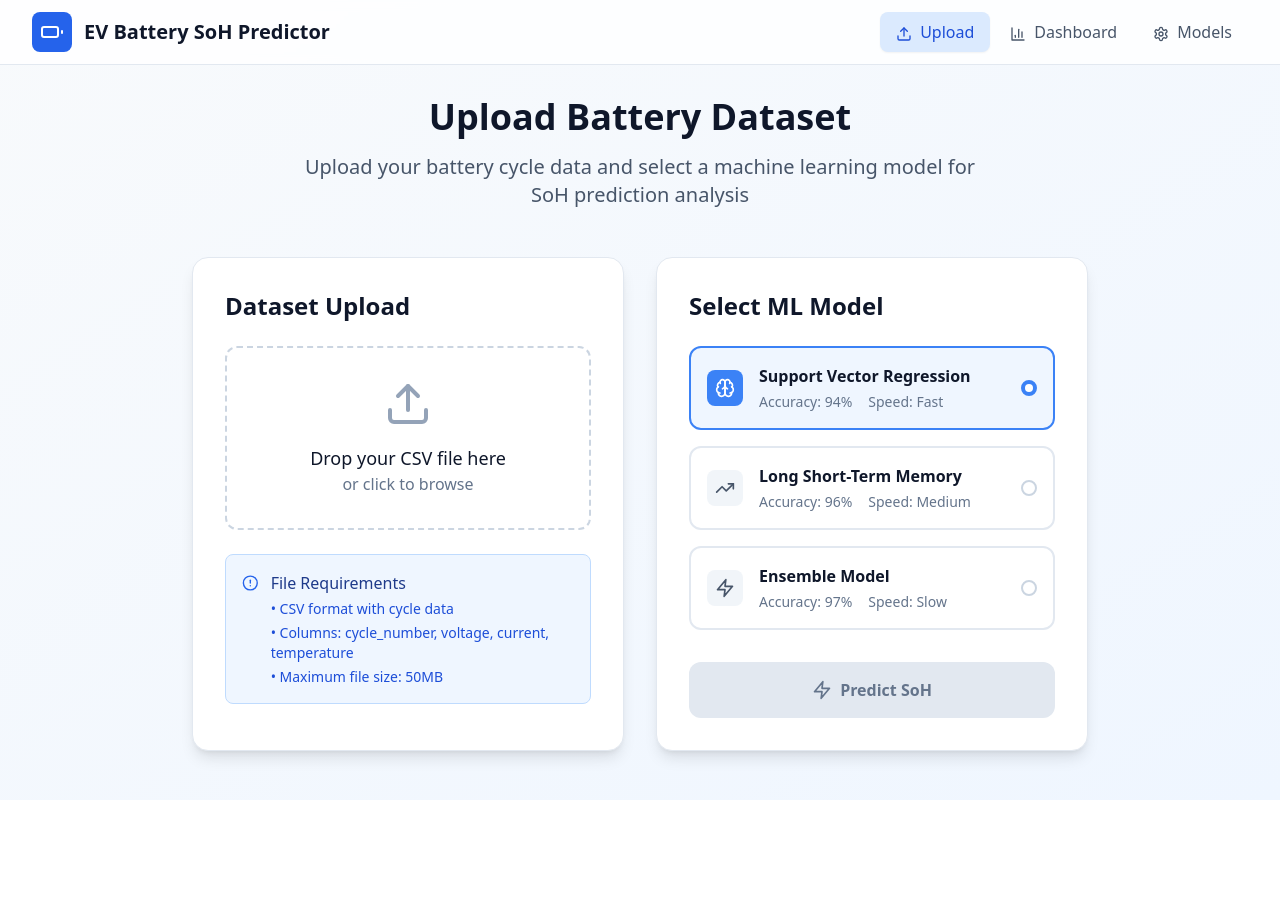
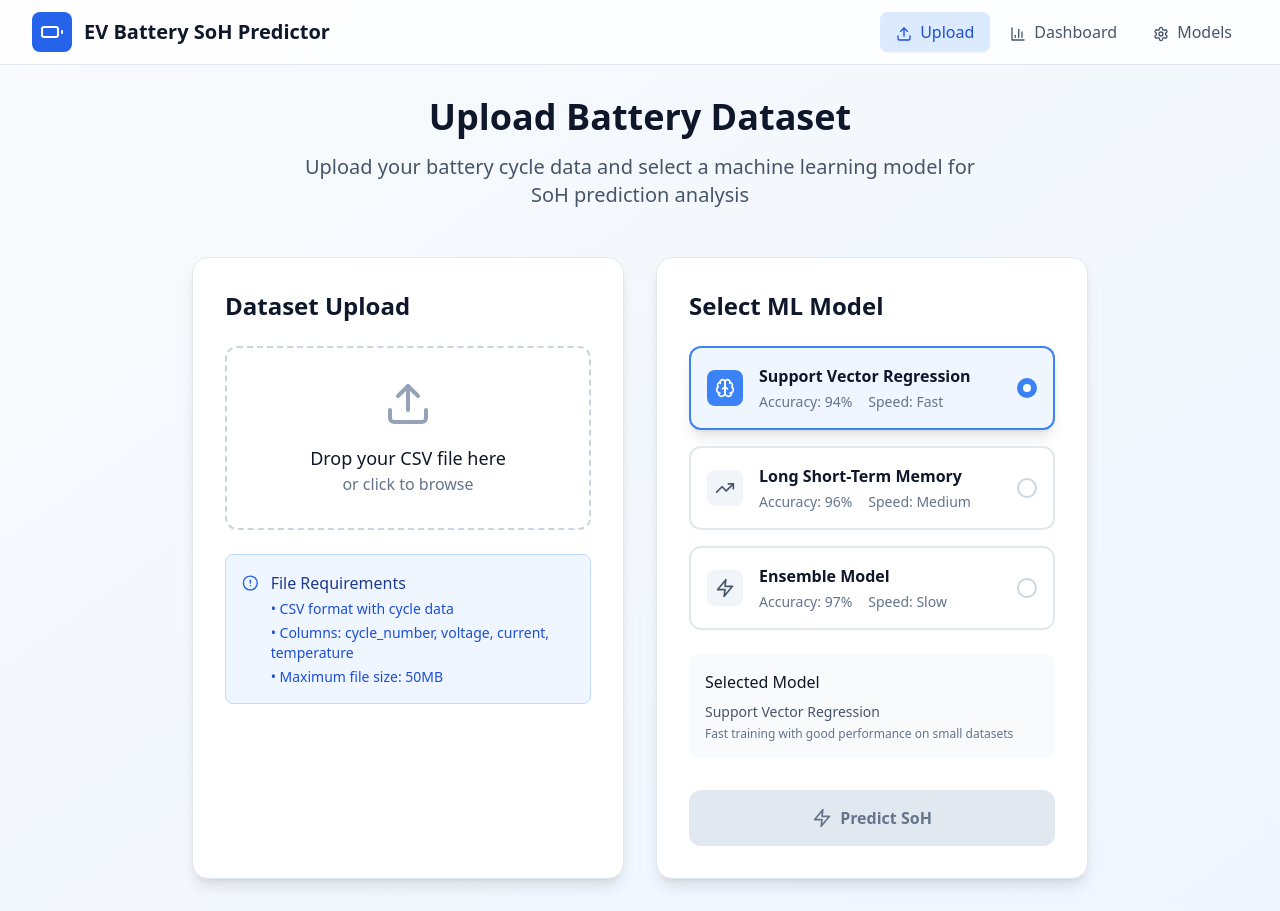
Before and after one commit to sharvesh1401/BattSense, a React (Vite) app: page / in a window 1280 px wide. Both pictures are taken after a click on the button "Upload Battery Dataset". Before the commit the page ends 800 px from the top, so only its background shows below. Built offline with nearby package versions, Linux system fonts and the light colour scheme.

Commit message:
Fix model selection functionality

```diff
--- a/src/components/UploadSection.tsx
+++ b/src/components/UploadSection.tsx
@@ -48,6 +48,10 @@ const UploadSection: React.FC<UploadSectionProps> = ({ onFileUpload, selectedMod
     }
   };
 
+  const handleModelSelect = (modelId: string) => {
+    onModelChange(modelId);
+  };
+
   const handleUpload = () => {
     if (selectedFile) {
       setIsProcessing(true);
@@ -73,7 +77,7 @@ const UploadSection: React.FC<UploadSectionProps> = ({ onFileUpload, selectedMod
           <h3 className="text-2xl font-semibold text-slate-900 mb-6">Dataset Upload</h3>
 
           <div
-            className={`border-2 border-dashed rounded-xl p-8 text-center transition-all duration-200 ${
+            className={`relative border-2 border-dashed rounded-xl p-8 text-center transition-all duration-200 ${
               dragOver
                 ? 'border-blue-500 bg-blue-50'
                 : selectedFile
@@ -137,19 +141,21 @@ const UploadSection: React.FC<UploadSectionProps> = ({ onFileUpload, selectedMod
           <div className="space-y-4">
             {models.map((model) => {
               const IconComponent = model.icon;
+              const isSelected = selectedModel === model.id;
+
               return (
                 <div
                   key={model.id}
-                  className={`p-4 rounded-xl border-2 cursor-pointer transition-all duration-200 ${
-                    selectedModel === model.id
-                      ? 'border-blue-500 bg-blue-50'
+                  className={`p-4 rounded-xl border-2 cursor-pointer transition-all duration-200 hover:shadow-md ${
+                    isSelected
+                      ? 'border-blue-500 bg-blue-50 shadow-lg'
                       : 'border-slate-200 hover:border-slate-300'
                   }`}
-                  onClick={() => onModelChange(model.id)}
+                  onClick={() => handleModelSelect(model.id)}
                 >
                   <div className="flex items-center space-x-4">
-                    <div className={`p-2 rounded-lg ${
-                      selectedModel === model.id ? 'bg-blue-500 text-white' : 'bg-slate-100 text-slate-600'
+                    <div className={`p-2 rounded-lg transition-colors ${
+                      isSelected ? 'bg-blue-500 text-white' : 'bg-slate-100 text-slate-600'
                     }`}>
                       <IconComponent className="h-5 w-5" />
                     </div>
@@ -160,19 +166,32 @@ const UploadSection: React.FC<UploadSectionProps> = ({ onFileUpload, selectedMod
                         <span className="text-sm text-slate-500">Speed: {model.speed}</span>
                       </div>
                     </div>
-                    <div className={`w-4 h-4 rounded-full border-2 ${
-                      selectedModel === model.id
+                    <div className={`w-5 h-5 rounded-full border-2 flex items-center justify-center transition-colors ${
+                      isSelected
                         ? 'border-blue-500 bg-blue-500'
                         : 'border-slate-300'
                     }`}>
-                      {selectedModel === model.id && (
-                        <div className="w-2 h-2 bg-white rounded-full mx-auto mt-0.5"></div>
+                      {isSelected && (
+                        <div className="w-2 h-2 bg-white rounded-full"></div>
                       )}
                     </div>
                   </div>
                 </div>
               );
             })}
+          </div>
+
+          {/* Selected Model Info */}
+          <div className="mt-6 p-4 bg-slate-50 rounded-lg">
+            <h4 className="font-medium text-slate-900 mb-2">Selected Model</h4>
+            <p className="text-sm text-slate-600">
+              {models.find(m => m.id === selectedModel)?.name || 'No model selected'}
+            </p>
+            <p className="text-xs text-slate-500 mt-1">
+              {selectedModel === 'SVR' && 'Fast training with good performance on small datasets'}
+              {selectedModel === 'LSTM' && 'Deep learning model excellent for time series data'}
+              {selectedModel === 'Ensemble' && 'Combines multiple models for highest accuracy'}
+            </p>
           </div>
 
           {/* Action Button */}
```
